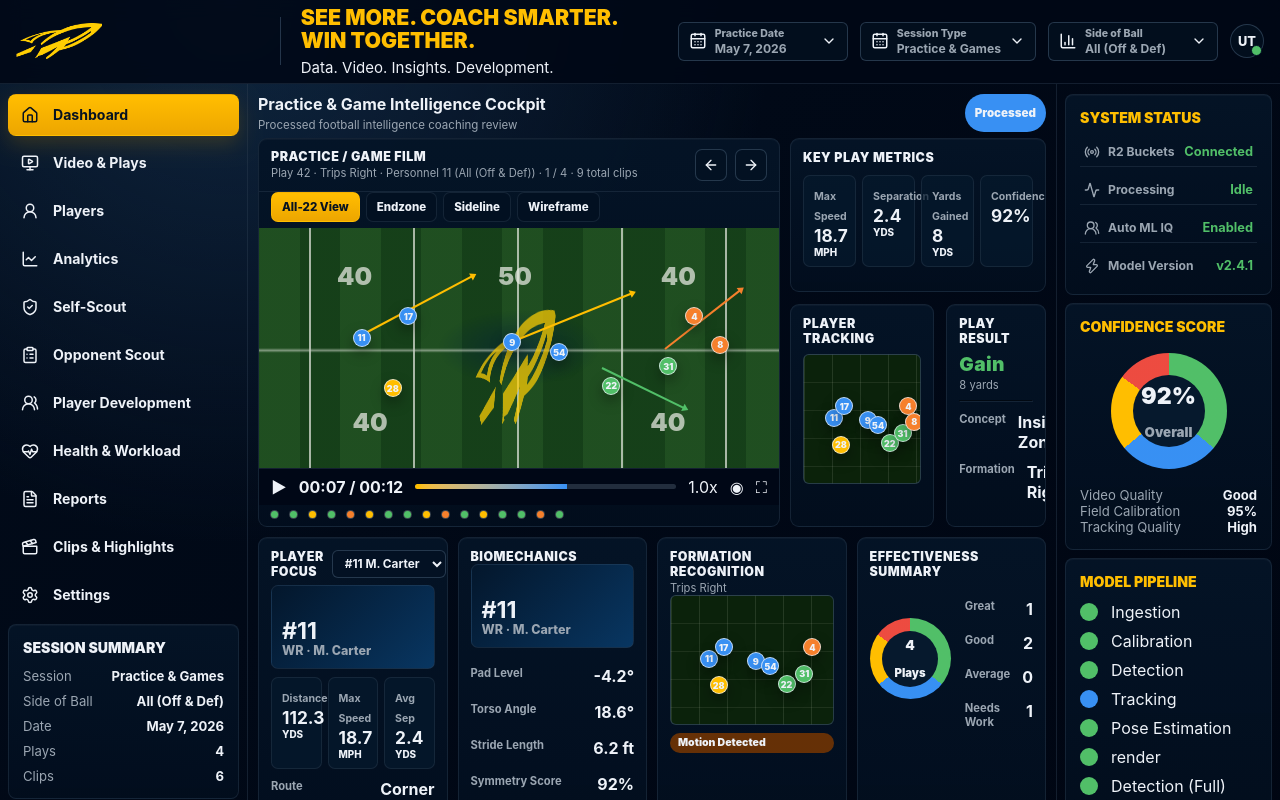
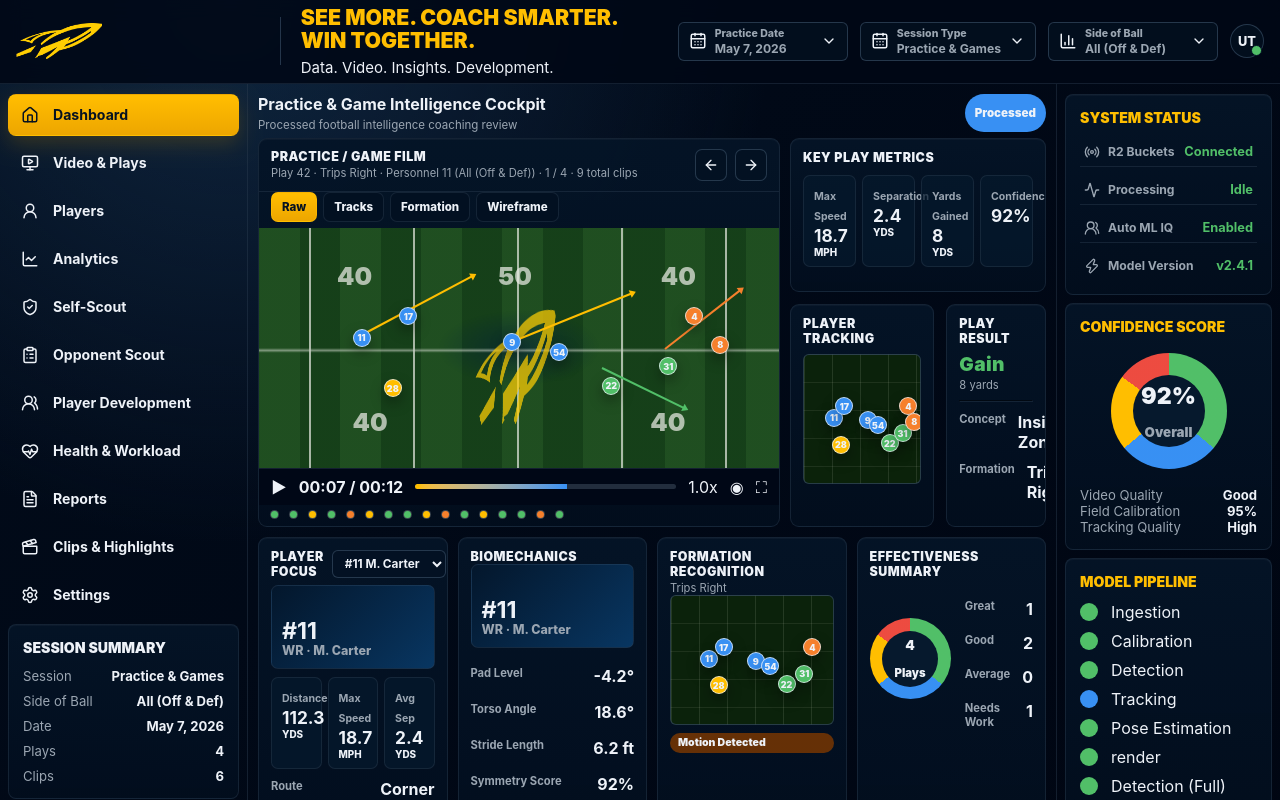
Before and after one commit to aahmadf123/Football-IQ, a Next.js app in the folder frontend/: page / in a window 1280 px wide. Shown: the top 800 px of the page. Built offline with nearby package versions, Linux system fonts and the light colour scheme.

Commit message:
Remove multi-camera UI language and enforce single-camera scope
Agent-Logs-Url: https://github.com/aahmadf123/Football-IQ/sessions/f8aae35a-fc5e-47b8-bf70-8b9cb97551e4

Co-authored-by: aahmadf123 <158308789+aahmadf123@users.noreply.github.com>

```diff
--- a/frontend/src/components/page-renderer.tsx
+++ b/frontend/src/components/page-renderer.tsx
@@ -131,7 +131,7 @@ function Dashboard() {
             </button>
           </div>
         </div>
-        <FilmTabs />
+        <OverlayLayerToggles />
         <FieldStage />
         <VideoControls />
       </section>
@@ -318,9 +318,9 @@ function PracticeInbox({ jobs }: { jobs: readonly import("@/lib/types").ApiJob[]
   );
 }
 
-function FilmTabs() {
+function OverlayLayerToggles() {
   const [active, setActive] = useState(0);
-  const tabs = ["All-22 View", "Endzone", "Sideline", "Wireframe"];
+  const tabs = ["Raw", "Tracks", "Formation", "Wireframe"];
   return (
     <div className="tabs">
       {tabs.map((tab, index) => (
@@ -753,7 +753,7 @@ function SettingsView({ data }: { data: FootballData }) {
     <div className="content-grid">
       <section className="panel panel-pad span-4">
         <h2 className="panel-title">System Config</h2>
-        {["Team name", "Primary camera", "S3/R2 bucket", "Auto-export access"].map((label) => (
+        {["Team name", "Capture camera", "S3/R2 bucket", "Auto-export access"].map((label) => (
           <div key={label} className="form-control" style={{ marginTop: 10 }}>
             <label>{label}</label>
             <input defaultValue={label === "Team name" ? "Toledo Rockets" : "Configured"} />
```
Also changed, not shown: 4 other files (tests, documents, lock files or other folders).
